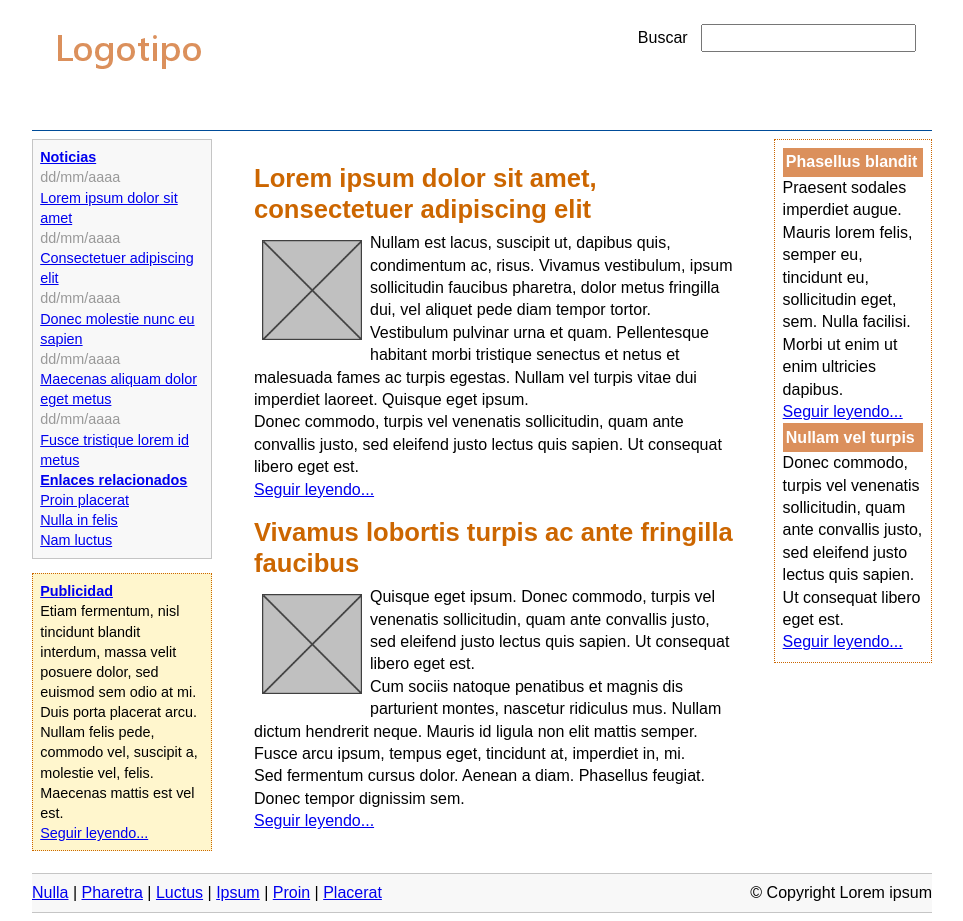
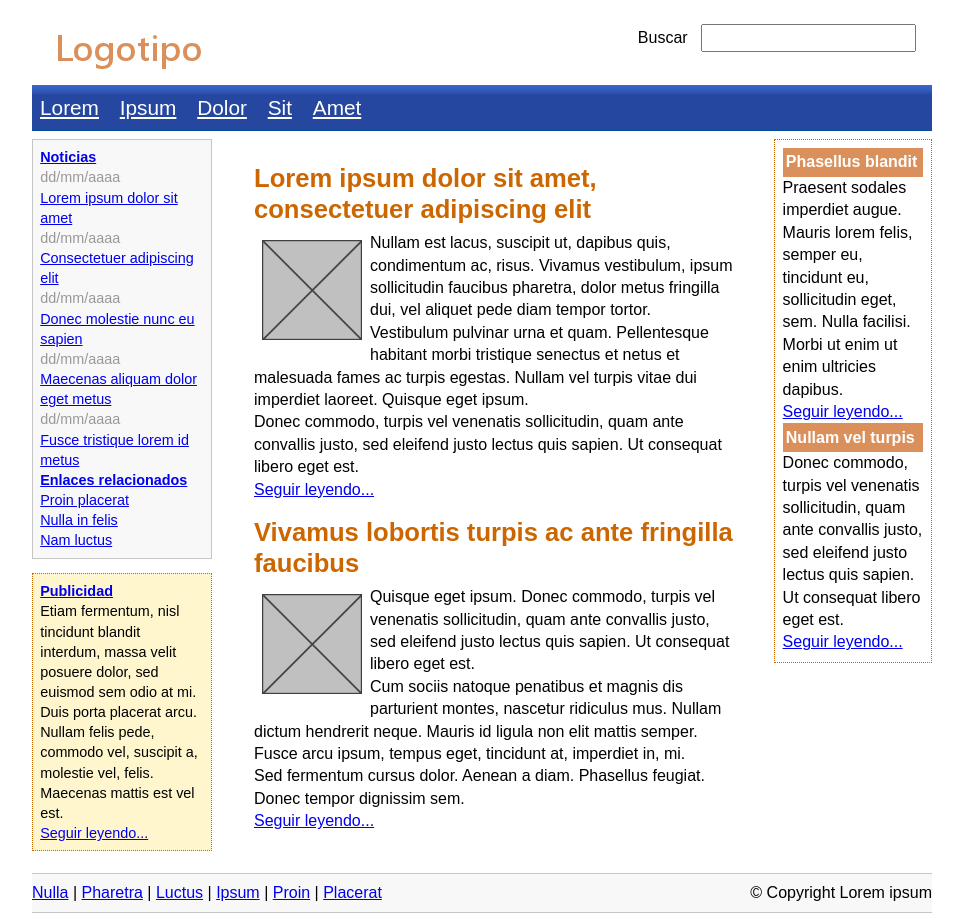
Before and after one commit to renetecmilenio/tema3-CSS, a plain HTML site: page index.html in a window 1280 px wide. Shown: the whole page, without its empty margins (158-1121 px from the left). Drawn offline with Linux system fonts and the light colour scheme.

Commit message:
se fue un punto de más en el nombre de la imagen

```diff
--- a/ejercicio.css
+++ b/ejercicio.css
@@ -56,7 +56,7 @@ img { border: none; }
   padding: 0.5em;
   margin-bottom: 0.5em;
   border-bottom: 1px solid #004C99;
-  background-image: url(fondo_menu.gif.);
+  background-image: url(fondo_menu.gif);
  }
 
  #noticias, #publicidad, #principal, #secundario{
```
